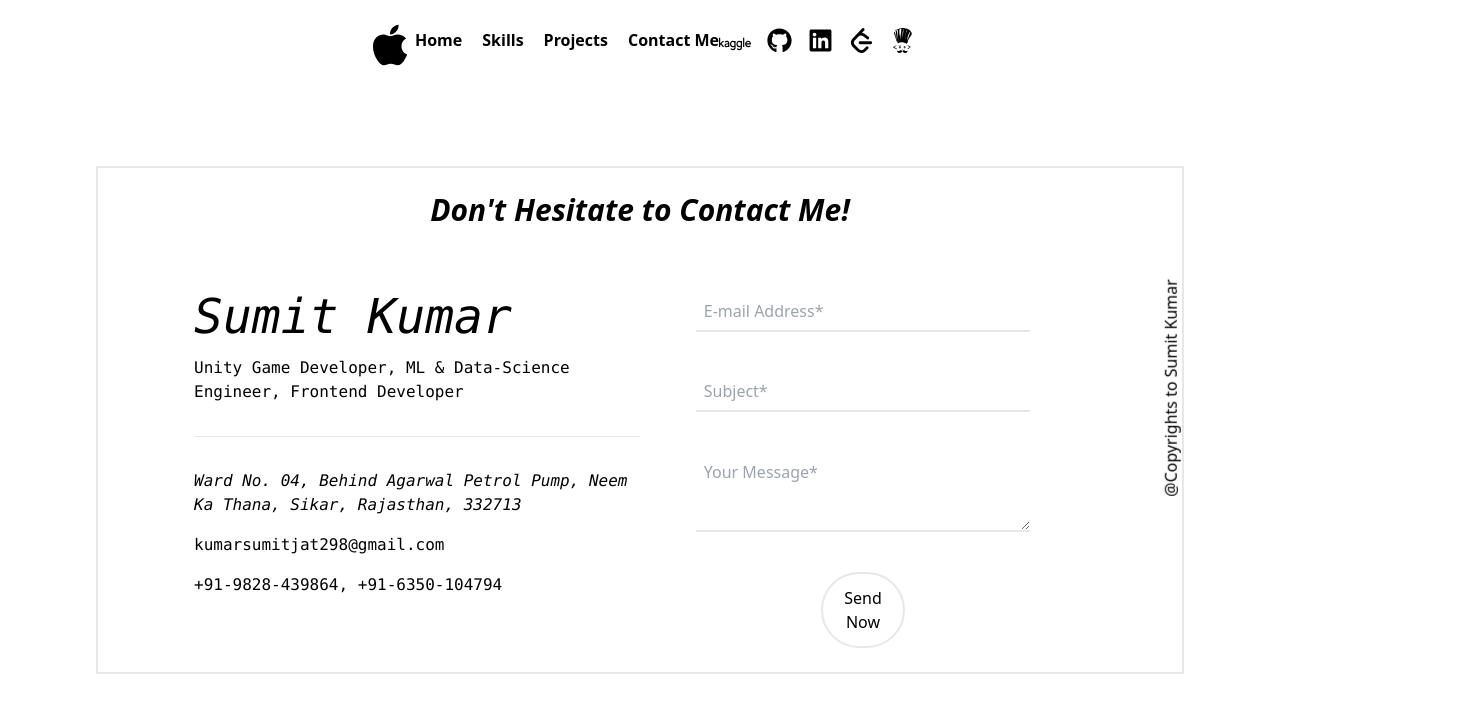
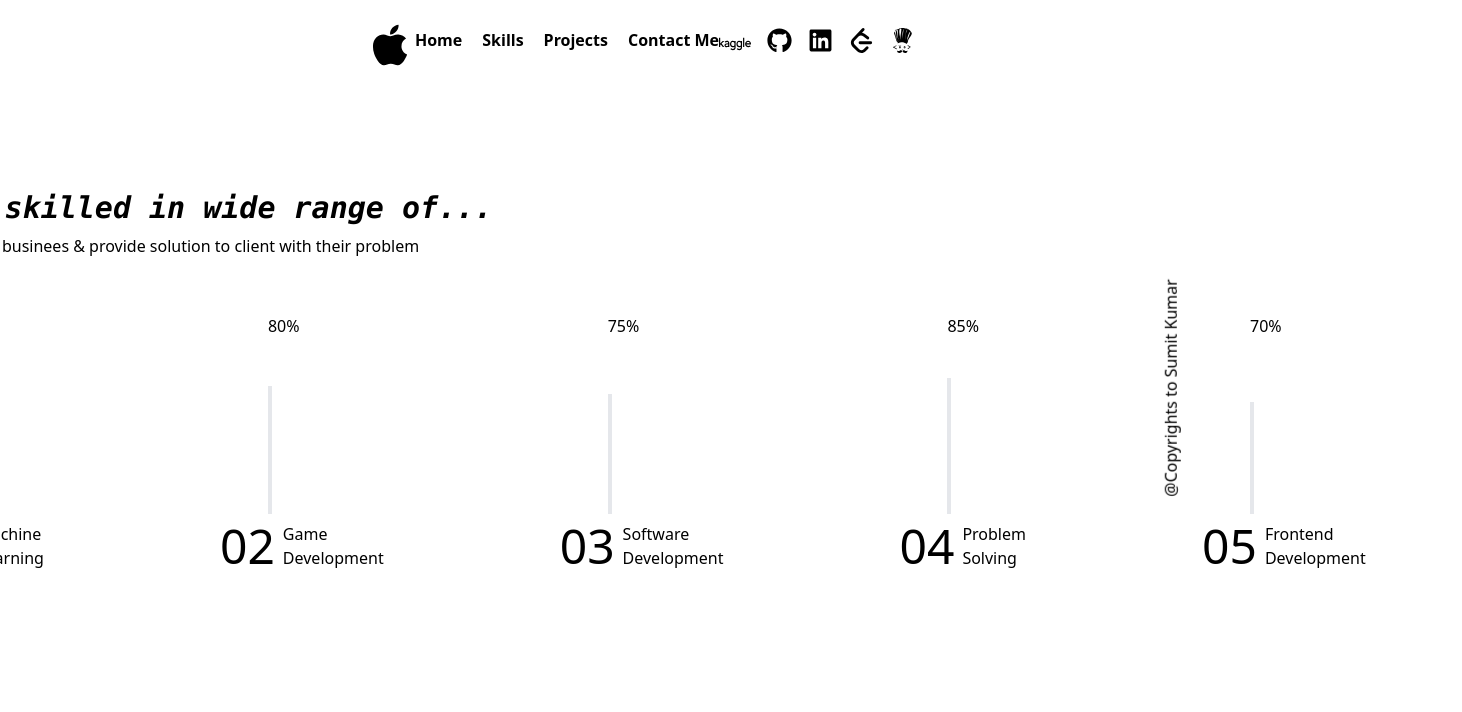
Before and after one commit to Sumit-Kumar1/Sumit-Kumar1.github.io, a Next.js app: page / in a window 1280 px wide. Shown: the top 712 px of the page, 1462 px wide, since content can reach past the window. Built offline with nearby package versions, Linux system fonts and the light colour scheme.

Commit message:
Created skills component

```diff
--- a/components/skills.js
+++ b/components/skills.js
@@ -1,9 +1,67 @@
 
-export default function Skill(){
-    return(
+export default function Skill() {
+    return (
         <div>
-            <p>I am skilled in wide range of...</p>
-            <p>I work with businees & provide solution to client with their problem</p>
+            <p className={"font-bold text-3xl italic font-mono pb-2"}>I am skilled in wide range of...</p>
+            <p className={"font-thin text-medium pb-10"}>I work with businees & provide solution to client with their problem</p>
+
+            <div className="flex overflow-x-auto flex-nowrap pt-4 gap-44 pb-16">
+                <div>
+                    <div className="pl-12 pb-2">
+                        <p className="dark:text-[#5d5d5d] mb-4">90%</p>
+                        <span className="block h-[1rem] border-2 dark:border-black dark:bg-[#000] w-0 border-white"></span>
+                        <span className="block h-[9rem] w-0 border-2 dark:bg-white bg-black"></span>
+                    </div>
+                    <div className="flex gap-2">
+                        <span className="font-thin text-5xl">01</span>
+                        <span>Machine<br />Learning</span>
+                    </div>
+                </div>
+                <div>
+                    <div className="pl-12 pb-2">
+                        <p className="dark:text-[#5d5d5d] mb-4">80%</p>
+                        <span className="block h-[2rem] border-2 dark:border-black dark:bg-[#000] w-0 border-white"></span>
+                        <span className="block h-[8rem] w-0 border-2 dark:bg-white bg-black"></span>
+                    </div>
+                    <div className="flex gap-2">
+                        <span className="font-thin text-5xl">02</span>
+                        <span>Game<br />Development</span>
+                    </div>
+                </div>
+                <div>
+                    <div className="pl-12 pb-2">
+                        <p className="dark:text-[#5d5d5d] mb-4">75%</p>
+                        <span className="block h-[2.5rem] border-2 dark:border-black dark:bg-[#000] w-0 border-white"></span>
+                        <span className="block h-[7.5rem] w-0 border-2 dark:bg-white bg-black"></span>
+                    </div>
+                    <div className="flex gap-2">
+                        <span className="font-thin text-5xl">03</span>
+                        <span>Software<br />Development</span>
+                    </div>
+                </div>
+                <div>
+                    <div className="pl-12 pb-2">
+                        <p className="dark:text-[#5d5d5d] mb-4">85%</p>
+                        <span className="block h-[1.5rem] border-2 dark:border-black dark:bg-[#000] w-0 border-white"></span>
+                        <span className="block h-[8.5rem] w-0 border-2 dark:bg-white bg-black"></span>
+                    </div>
+                    <div className="flex gap-2">
+                        <span className="font-thin text-5xl">04</span>
+                        <span>Problem<br />Solving</span>
+                    </div>
+                </div>
+                <div>
+                    <div className="pl-12 pb-2">
+                        <p className="dark:text-[#5d5d5d] mb-4">70%</p>
+                        <span className="block h-[3rem] border-2 dark:border-black dark:bg-[#000] w-0 border-white"></span>
+                        <span className="block h-[7rem] w-0 border-2 dark:bg-white bg-black"></span>
+                    </div>
+                    <div className="flex gap-2">
+                        <span className="font-thin text-5xl">05</span>
+                        <span>Frontend<br />Development</span>
+                    </div>
+                </div>
+            </div>
         </div>
     );
 }
--- a/pages/index.js
+++ b/pages/index.js
@@ -11,11 +11,11 @@ export default function Home() {
         <meta name="description" content="My Resume website created using Next JS and Tailwind CSS" />
       </Head>
 
-        <Navbar/>
-        <main className={"box-content border-2 justify-items-center m-24 py-6 px-24 justify-items-center"}>
-            <p className={"fixed bottom-1/2 -rotate-90 font-thin right-0 z-10"}>@Copyrights to Sumit Kumar</p>
-          <ContactMe/>
-          {/*<Skill/>*/}
+      <Navbar />
+      <main className={"box-content justify-items-center m-24 py-6 px-24 dark:text-[#e8e8e8]"}>
+        <p className={"fixed bottom-1/2 -rotate-90 font-thin right-0 z-10"}>@Copyrights to Sumit Kumar</p>
+        <Skill/>
+        {/* <ContactMe /> */}
       </main>
     </div>
   )
```
